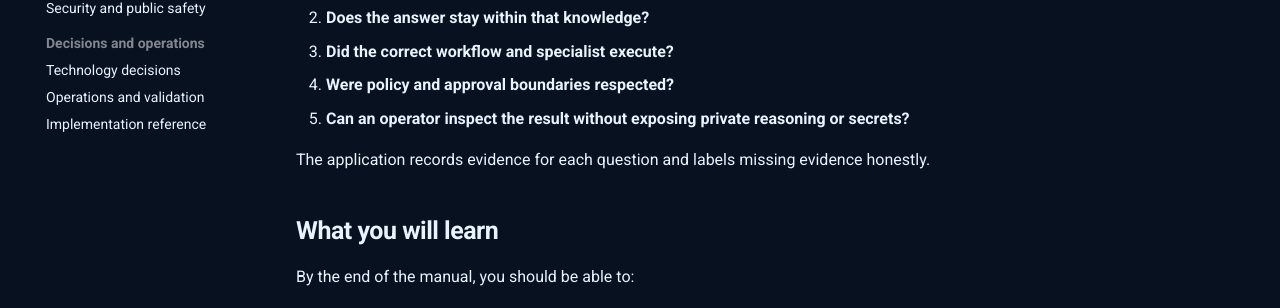
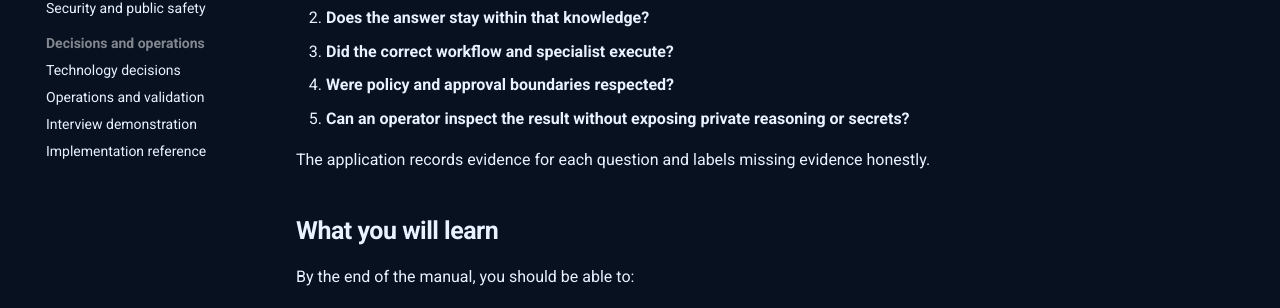
Before and after one commit to ai-systems-today/persora-agentic-support-lab, an MkDocs documentation site: the page built from docs/README.md, in a window 1280 px wide. Shown: the part 552-860 px from the top of the page. Built offline with MkDocs 1.6.1 and Material for MkDocs 9.7.7, drawn with Linux system fonts in a browser that asks for light colours; comment, search, counter and statistics services are not loaded.

Commit message:
Prepare interview-ready evidence walkthrough

```diff
--- a/mkdocs.yml
+++ b/mkdocs.yml
@@ -45,6 +45,7 @@ nav:
   - Decisions and operations:
       - Technology decisions: TECHNOLOGY_DECISIONS.md
       - Operations and validation: OPERATIONS.md
+      - Interview demonstration: INTERVIEW_DEMO.md
       - Implementation reference: IMPLEMENTATION_REFERENCE.md
 
 markdown_extensions:
```
